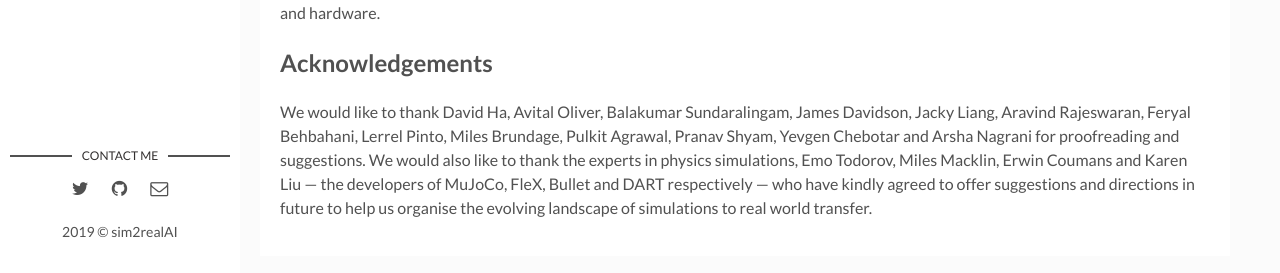
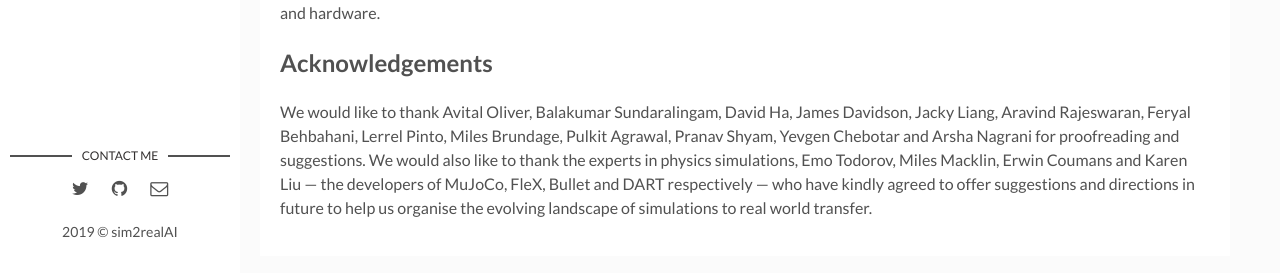
Before and after one commit to sim2realAI/sim2realAI.github.io, a Jekyll site: the page built from _posts/2019-01-01-welcome-to-sim2real-AI.markdown, in a window 1280 px wide and 1283 px high. Shown: the part 1007-1280 px from the top of the window. Built offline with Jekyll 4.4.1, drawn with Linux system fonts in a browser that asks for light colours.

Commit message:
update
Signed-off-by: Ankur Handa <ahanda@nvidia.com>

```diff
--- a/_posts/2019-01-01-welcome-to-sim2real-AI.markdown
+++ b/_posts/2019-01-01-welcome-to-sim2real-AI.markdown
@@ -31,4 +31,4 @@
 
 
 ## Acknowledgements
-We would like to thank David Ha, Avital Oliver, Balakumar Sundaralingam, James Davidson, Jacky Liang, Aravind Rajeswaran, Feryal Behbahani, Lerrel Pinto, Miles Brundage, Pulkit Agrawal, Pranav Shyam, Yevgen Chebotar and Arsha Nagrani for proofreading and suggestions. We would also like to thank the experts in physics simulations, Emo Todorov, Miles Macklin, Erwin Coumans and Karen Liu --- the developers of MuJoCo, FleX, Bullet and DART respectively --- who have kindly agreed to offer suggestions and directions in future to help us organise the evolving landscape of simulations to real world transfer.
+We would like to thank Avital Oliver, Balakumar Sundaralingam, David Ha, James Davidson, Jacky Liang, Aravind Rajeswaran, Feryal Behbahani, Lerrel Pinto, Miles Brundage, Pulkit Agrawal, Pranav Shyam, Yevgen Chebotar and Arsha Nagrani for proofreading and suggestions. We would also like to thank the experts in physics simulations, Emo Todorov, Miles Macklin, Erwin Coumans and Karen Liu --- the developers of MuJoCo, FleX, Bullet and DART respectively --- who have kindly agreed to offer suggestions and directions in future to help us organise the evolving landscape of simulations to real world transfer.
```
